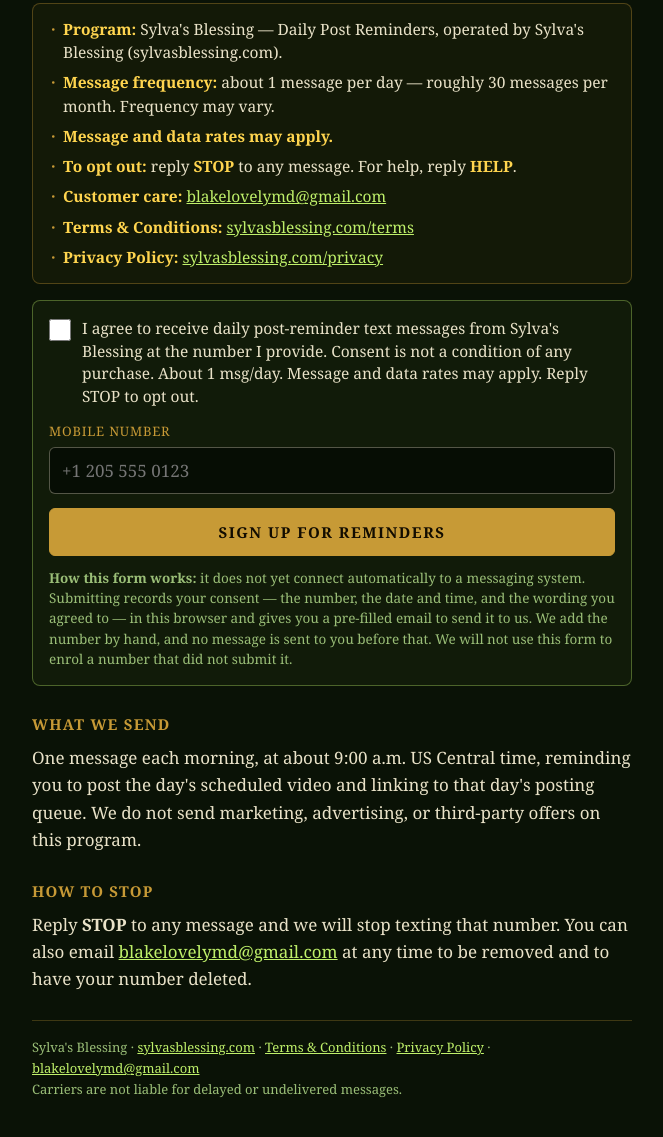
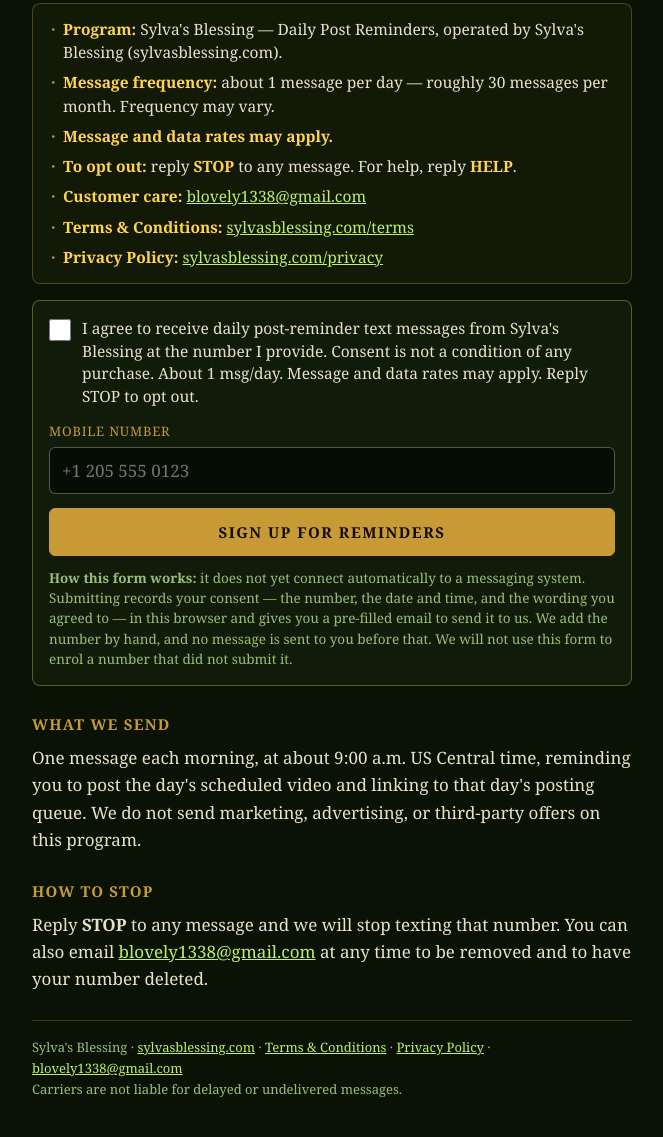
Before and after one commit to SylvasBlessing/site, a plain HTML site: page sms-opt-in/index.html in a window 1280 px wide. Shown: the part 201-1338 px from the top of the page, without its empty margins (308-971 px from the left). Drawn offline with Linux system fonts and the light colour scheme.

Commit message:
Use blovely1338@gmail.com as the SMS program care contact
Matches contactInfo.supportEmail on the toll-free registration, so the
opt-in screenshot and the filed form name the same contact.

```diff
--- a/sms-opt-in/index.html
+++ b/sms-opt-in/index.html
@@ -78,7 +78,7 @@
         <li><strong>Message frequency:</strong> about 1 message per day — roughly 30 messages per month. Frequency may vary.</li>
         <li><strong>Message and data rates may apply.</strong></li>
         <li><strong>To opt out:</strong> reply <strong>STOP</strong> to any message. For help, reply <strong>HELP</strong>.</li>
-        <li><strong>Customer care:</strong> <a href="mailto:blakelovelymd@gmail.com">blakelovelymd@gmail.com</a></li>
+        <li><strong>Customer care:</strong> <a href="mailto:blovely1338@gmail.com">blovely1338@gmail.com</a></li>
         <li><strong>Terms &amp; Conditions:</strong> <a href="/terms/#sms">sylvasblessing.com/terms</a></li>
         <li><strong>Privacy Policy:</strong> <a href="/privacy/#sms">sylvasblessing.com/privacy</a></li>
       </ul>
@@ -89,7 +89,7 @@
       <p>Your consent was recorded in this browser. Nothing has been sent to your phone yet — see the
         note below for what happens next.</p>
       <div class="rec" id="rec"></div>
-      <p style="margin-bottom:0"><a id="mailto" href="#">Email this consent record to blakelovelymd@gmail.com</a>
+      <p style="margin-bottom:0"><a id="mailto" href="#">Email this consent record to blovely1338@gmail.com</a>
         to complete enrolment.</p>
     </div>
 
@@ -122,7 +122,7 @@
 
     <h2>How to stop</h2>
     <p>Reply <strong>STOP</strong> to any message and we will stop texting that number. You can also
-      email <a href="mailto:blakelovelymd@gmail.com">blakelovelymd@gmail.com</a> at any time to be
+      email <a href="mailto:blovely1338@gmail.com">blovely1338@gmail.com</a> at any time to be
       removed and to have your number deleted.</p>
 
     <hr />
@@ -130,7 +130,7 @@
       Sylva's Blessing · <a href="https://sylvasblessing.com">sylvasblessing.com</a> ·
       <a href="/terms/#sms">Terms &amp; Conditions</a> ·
       <a href="/privacy/#sms">Privacy Policy</a> ·
-      <a href="mailto:blakelovelymd@gmail.com">blakelovelymd@gmail.com</a><br />
+      <a href="mailto:blovely1338@gmail.com">blovely1338@gmail.com</a><br />
       Carriers are not liable for delayed or undelivered messages.
     </p>
   </div>
@@ -162,7 +162,7 @@
     try{ localStorage.setItem('sb_sms_consent', JSON.stringify(
       {number:raw, at:when.toISOString(), page:location.origin+location.pathname, wording:WORDING}
     )); }catch(_){}
-    ml.href='mailto:blakelovelymd@gmail.com'
+    ml.href='mailto:blovely1338@gmail.com'
       +'?subject='+encodeURIComponent('SMS opt-in — Daily Post Reminders')
       +'&body='+encodeURIComponent(payload);
     f.style.display='none';
```
